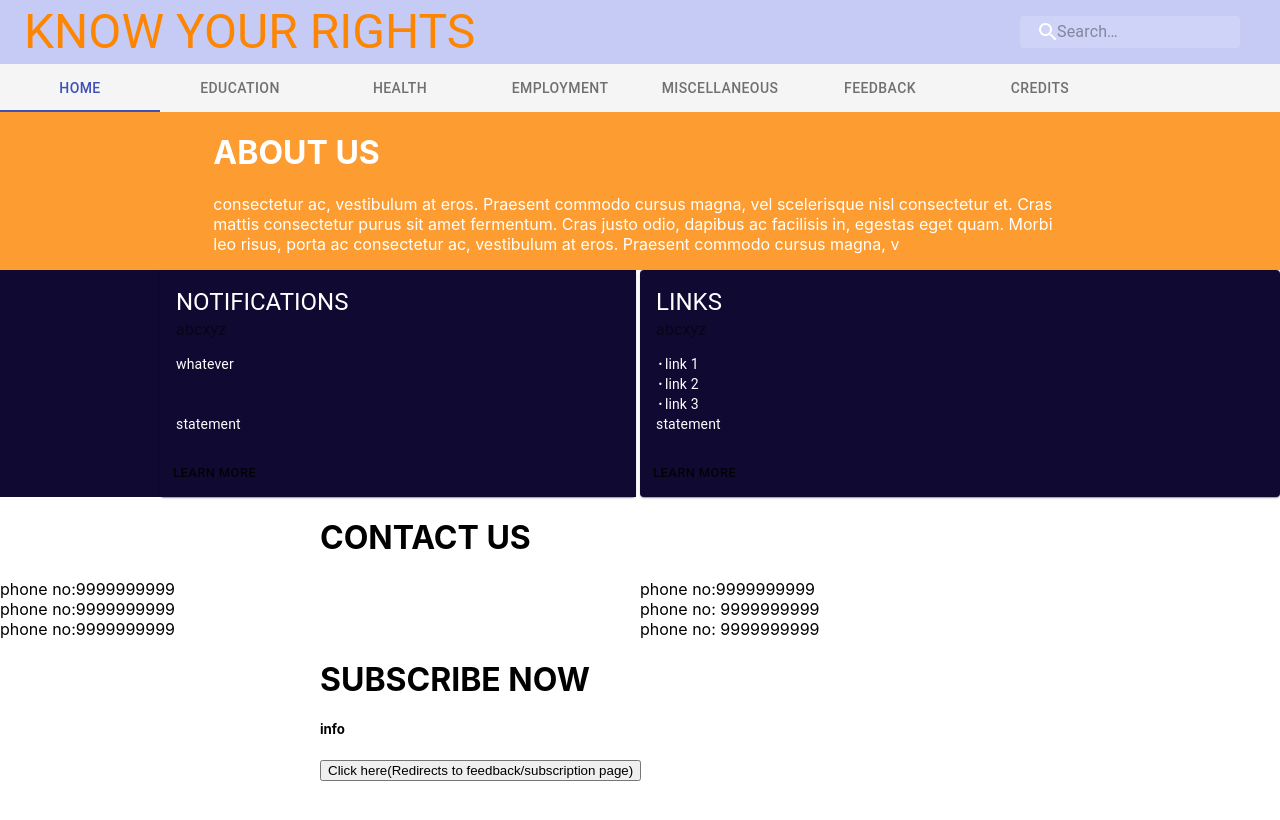
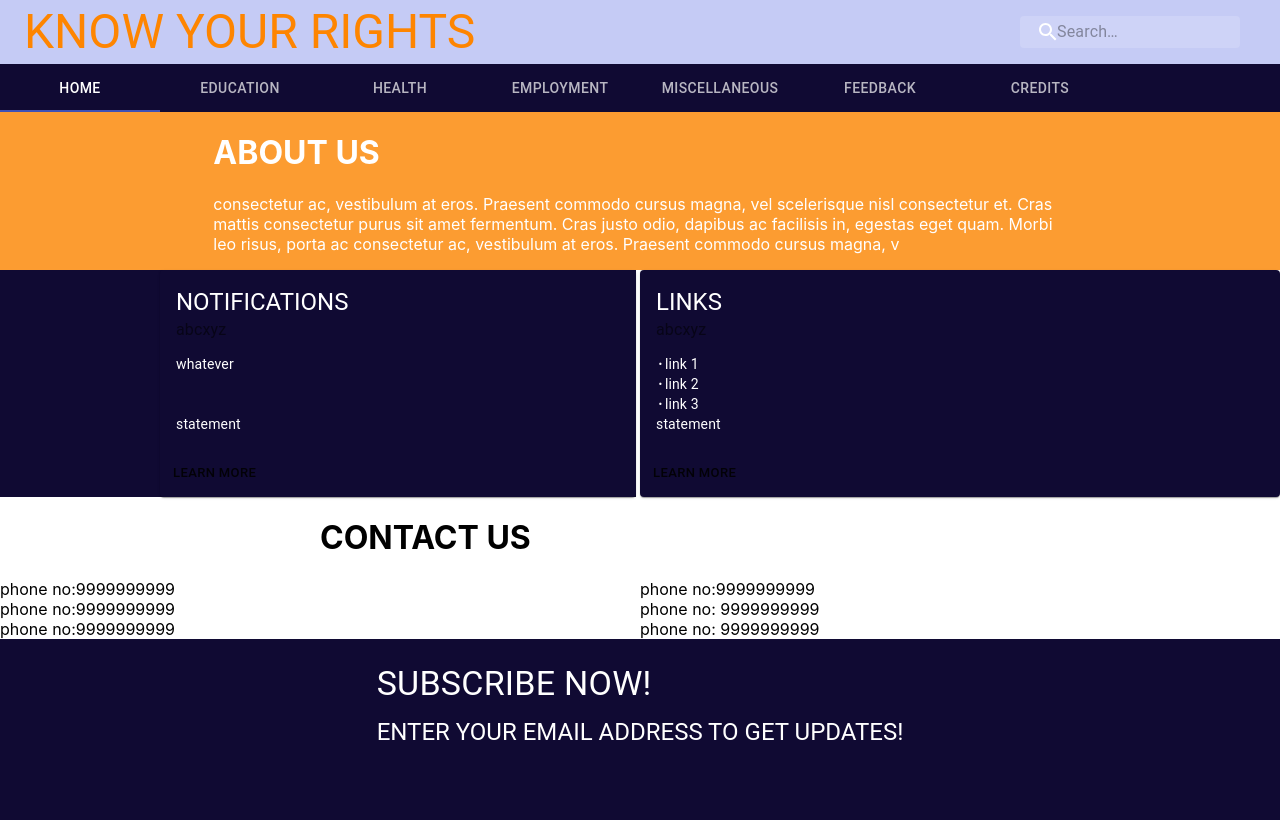
Before and after one commit to amit1066/kyr, a React (Create React App) app: page / in a window 1280 px wide. Shown: the top 820 px of the page. Built offline with nearby package versions, Linux system fonts and the light colour scheme.

Commit message:
Colored the tabs, now the Home page is used as a component in Tabs.jsx

```diff
--- a/src/Tabs.jsx
+++ b/src/Tabs.jsx
@@ -47,6 +47,9 @@ const useStyles = makeStyles((theme) => ({
     width: '100%',
     backgroundColor: theme.palette.background.paper,
   },
+  AppBarStyle: {
+    backgroundColor: "#100a33",
+  }
 }));
 
 export default function ScrollableTabsButtonAuto() {
@@ -59,12 +62,11 @@ export default function ScrollableTabsButtonAuto() {
 
   return (
     <div className={classes.root}>
-      <AppBar position="static" color="default">
+      <AppBar position="static" className={classes.AppBarStyle}>
         <Tabs
           value={value}
           onChange={handleChange}
           indicatorColor="primary"
-          textColor="primary"
           variant="scrollable"
           scrollButtons="auto"
           aria-label="scrollable auto tabs example"
--- a/src/components/home/home.jsx
+++ b/src/components/home/home.jsx
@@ -1,5 +1,5 @@
 import React from "react";
-import { Grid } from "@material-ui/core";
+import { Grid, Typography } from "@material-ui/core";
 import About from "./about";
 import Notification from "./Notification";
 import Links from "./Links";
@@ -10,6 +10,16 @@ const useStyles = makeStyles((theme) => ({
         backgroundColor: "#fc9c31",
         color: "white",
     },
+    SubscribeNow: {
+        backgroundColor: "#100a33",
+        color: "white",
+        padding: "1.5rem",
+    },
+    root: {
+        ...theme.typography.button,
+        backgroundColor: theme.palette.background.paper,
+        padding: theme.spacing(1),
+    }
 }));
 
 const Home = () => {
@@ -60,14 +70,12 @@ const Home = () => {
                     phone no: 9999999999
                 </Grid>
             </Grid>
-            <Grid item container direction="row">
-                <Grid item xs={3} />
-                <Grid item xs={6} alignItems="center">
-                    <h1 alignItems="center">SUBSCRIBE NOW</h1>
-                    <h5>info</h5>
-                    <button>Click here(Redirects to feedback/subscription page)</button>
+            <Grid item container alignItems="left" justify="center" style={{minHeight: '50vh'}} className={classes.SubscribeNow}>
+                <Grid item spacing={0} justify="center" alignItems="center">
+
+                    <Typography variant="h4" gutterBottom> SUBSCRIBE NOW!</Typography>
+                    <Typography variant="h5" gutterBottom>ENTER YOUR EMAIL ADDRESS TO GET UPDATES!</Typography>
                 </Grid>
-                <Grid item xs={3} />
             </Grid>
         </div>
     )
```
